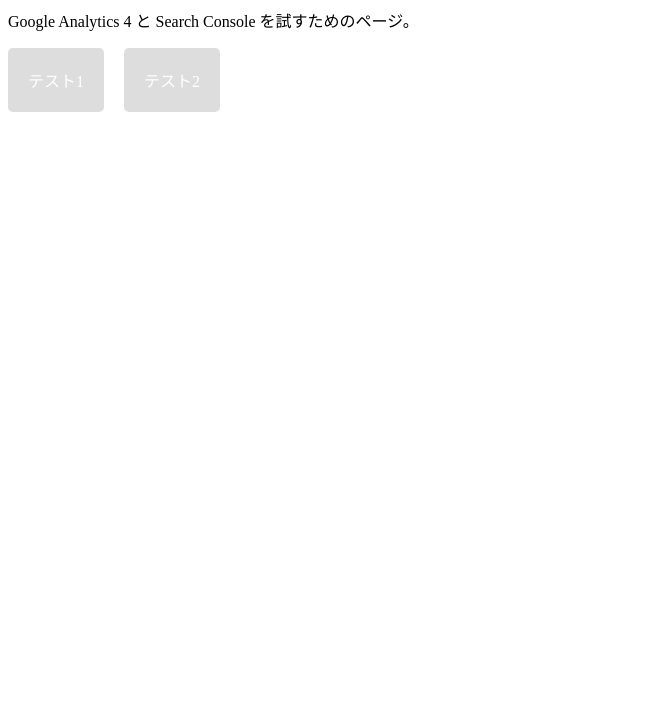
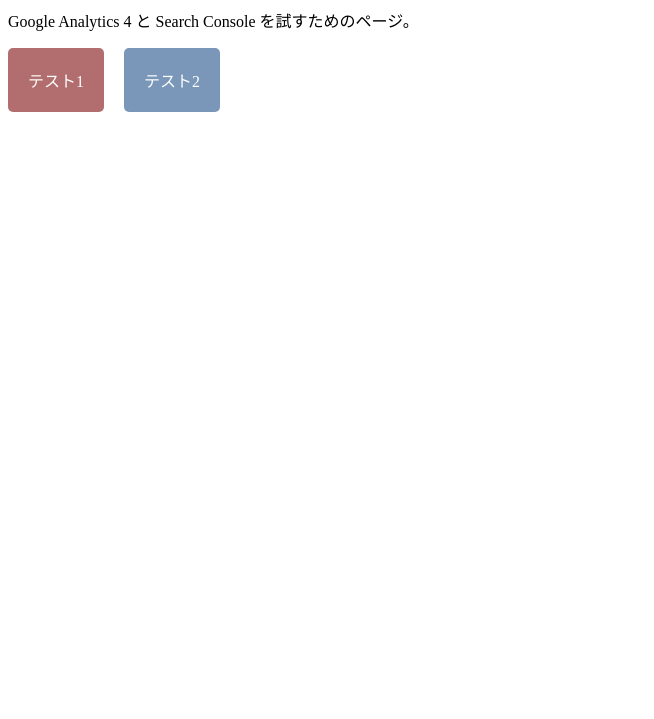
Before and after one commit to kz9p2nr52z/test-site, a plain HTML site: page index.html in a window 1280 px wide. Shown: the part 81-800 px from the top of the page, without its empty margins (0-654 px from the left). Drawn offline with Linux system fonts and the light colour scheme.

Commit message:
Update index.html

```diff
--- a/index.html
+++ b/index.html
@@ -25,10 +25,10 @@
     padding: 20px;
   }
   .button div:nth-child(1) {
-    background: #ddd;
+    background: #b26e6e;
   }
   .button div:nth-child(2) {
-    background: #ddd;
+    background: #7a97b9;
     margin-left: 20px;
   }
 </style>
```
